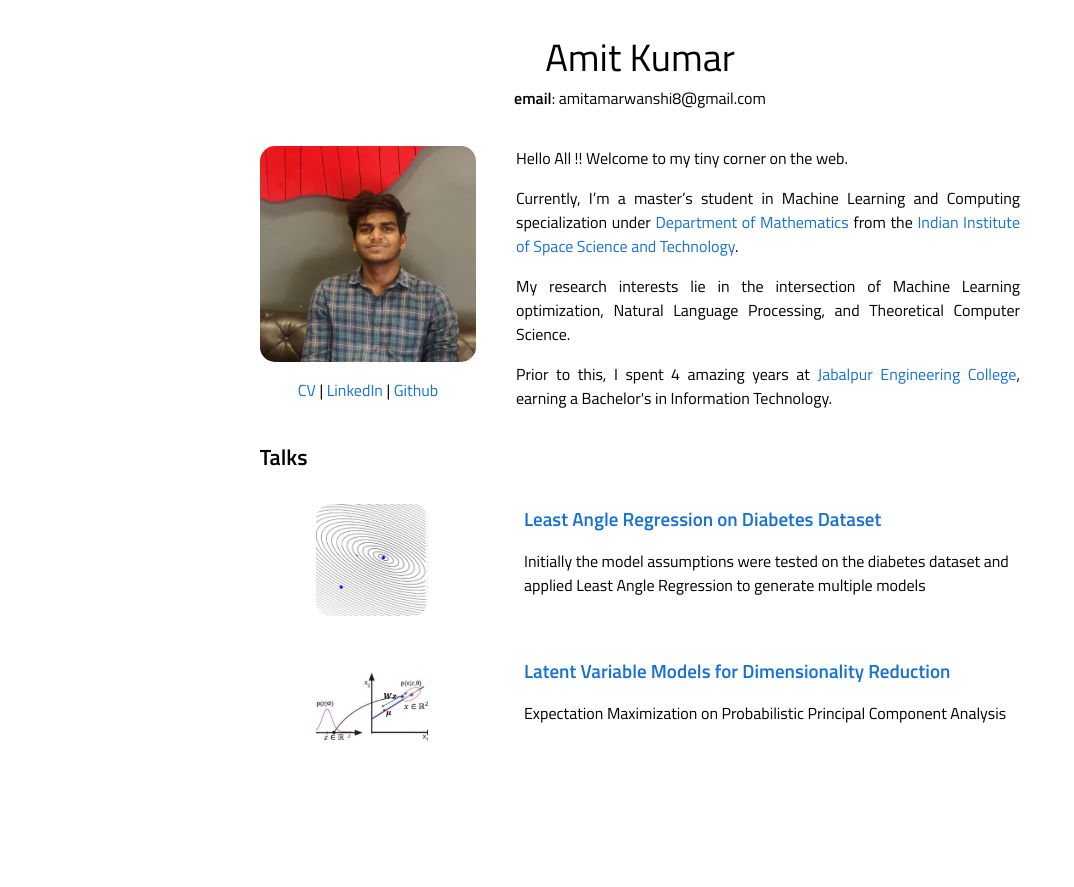
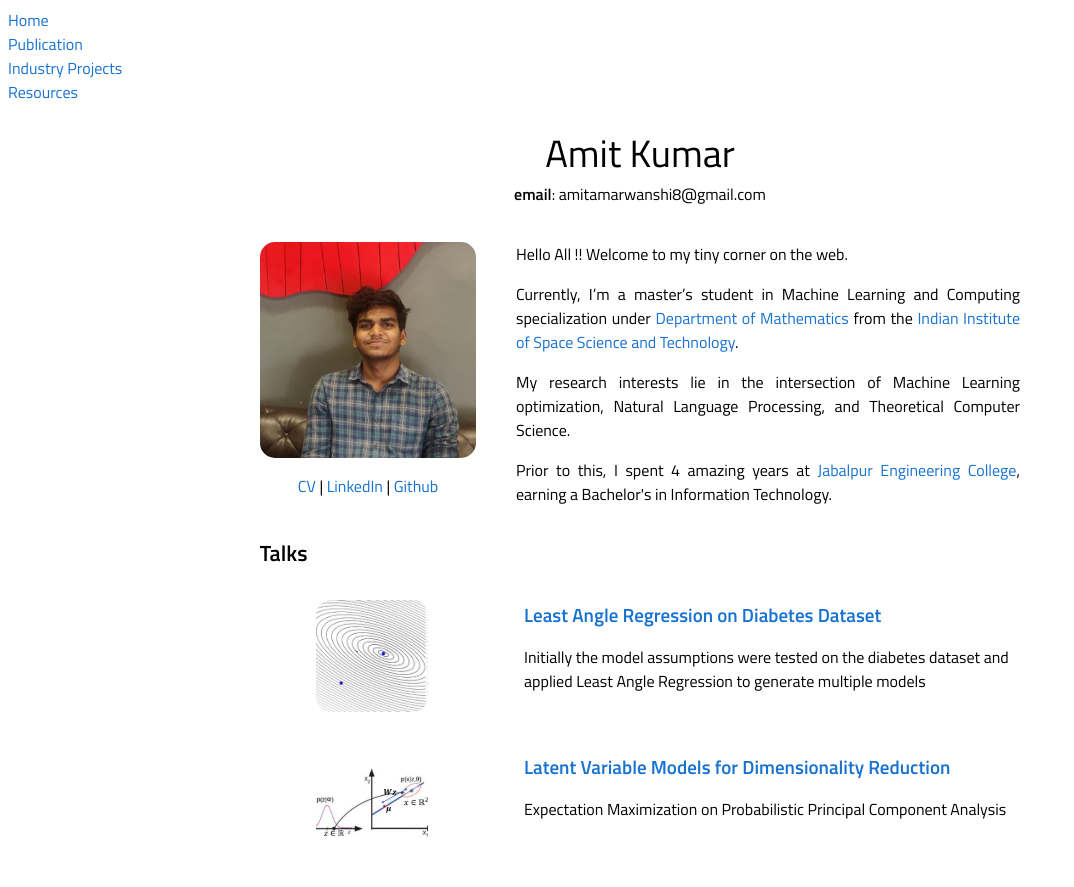
Before and after one commit to amitkumar0902/amitkumar0902.github.io, a plain HTML site: page index.html in a window 1280 px wide. Shown: the whole page, without its empty margins (0-1074 px from the left). Before the commit the page ends 816 px from the top, so only its background shows below. Drawn offline with Linux system fonts and the light colour scheme.

Commit message:
Update index.html

```diff
--- a/index.html
+++ b/index.html
@@ -55,6 +55,12 @@
 </head>
 
 <body>
+  <td id="layout-menu">
+<div class="menu-item"><a href="index.html" class="current">Home</a></div>
+<div class="menu-item"><a href="publication.html">Publication</a></div>
+<div class="menu-item"><a href="project.html">Industry&nbsp;Projects</a></div>
+<div class="menu-item"><a href="resources.html">Resources</a></div>
+</td>
 <table width="840" border="0" align="center" border="0" cellspacing="0" cellpadding="20">
   <tr><td>
 
```
